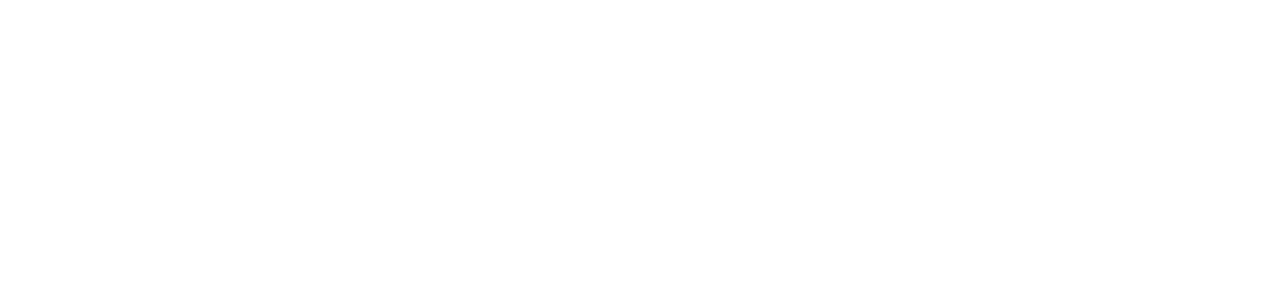
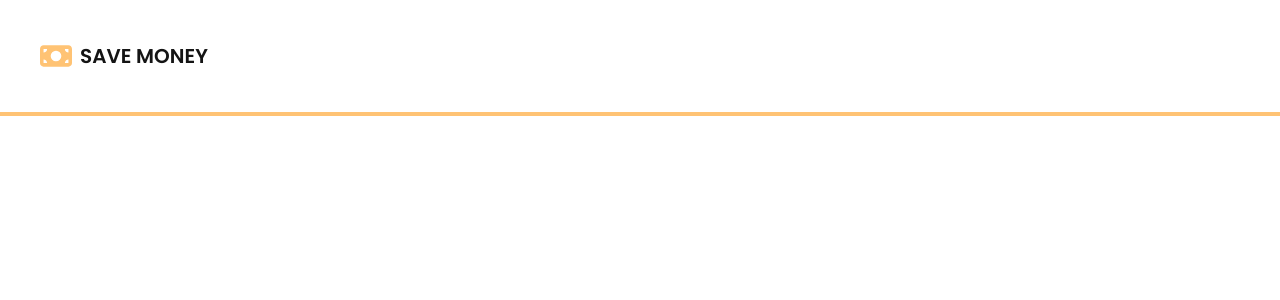
Before and after one commit to kimicasamina/expense-tracker-react, a React (Vite) app: page /logout in a window 1280 px wide. Before the commit this address had no page. Shown: the top 300 px of the page. Built offline with nearby package versions, Linux system fonts and the light colour scheme.

Commit message:
feat: logout, toast message

```diff
--- a/package.json
+++ b/package.json
@@ -14,7 +14,8 @@
     "react": "^18.2.0",
     "react-dom": "^18.2.0",
     "react-icons": "^5.0.1",
-    "react-router-dom": "^6.22.2"
+    "react-router-dom": "^6.22.2",
+    "react-toastify": "^10.0.4"
   },
   "devDependencies": {
     "@types/react": "^18.2.56",
--- a/src/App.jsx
+++ b/src/App.jsx
@@ -1,12 +1,21 @@
+// react
 import { useState } from 'react'
+
+// rrd
 import {
   createBrowserRouter,
   RouterProvider,
 } from "react-router-dom";
 
+// toastify library
+import { ToastContainer, toast } from 'react-toastify';
+import 'react-toastify/dist/ReactToastify.css';
+
+// components imports
 import Dashboard, { dashboardLoader } from './pages/Dashboard';
 import RootLayout, { RootLayoutLoader } from './pages/layouts/RootLayout';
 import Error from './pages/Error';
+import { logoutAction } from './actions/logoutAction';
 
 const router = createBrowserRouter([
   {
@@ -20,6 +29,10 @@
         element: <Dashboard />,
         loader: dashboardLoader,
       },
+      {
+        path: 'logout',
+        action: logoutAction,
+      },
     ]
   },
 ]);
@@ -30,6 +43,7 @@
   return (
     <>
       <RouterProvider router={router} />
+      <ToastContainer />
     </>
   )
 }
--- /dev/null
+++ b/src/actions/logoutAction.js
@@ -0,0 +1,13 @@
+import { redirect } from "react-router-dom"
+import { toast } from 'react-toastify';
+
+export const logoutAction = async () => {
+    // Delete user
+    localStorage.removeItem('username')
+    console.log('actions')
+
+    toast.success('Success!')
+
+    // Redirect to homepage
+    return redirect('/')
+}
--- a/src/assets/index.js
+++ b/src/assets/index.js
@@ -1,5 +1,7 @@
 import home from './home.svg'
+import trash from './trash.svg'
 
 export {
-    home
+    home,
+    trash,
 }
--- a/src/components/Nav.jsx
+++ b/src/components/Nav.jsx
@@ -2,30 +2,32 @@
 import { Form, NavLink } from 'react-router-dom';
 
 // hero icons imports
-import { home } from '../assets'
+import { FaMoneyBill } from "react-icons/fa6";
+import { FaRegTrashCan } from "react-icons/fa6";
 
 
-const Nav = () => {
+const Nav = ({username}) => {
 
   return (
     <>
-      <nav className='flex flex-row justify-between bg-white padding-y padding-x'>
-        <NavLink to='/' aria-label='Go to home' className='flex items-center py-4 '>
-          <img src={home} alt="logo" className='h-8' />
-          <span className="ml-2 text-2xl ">Expense Tracker</span>
+      <nav className='flex flex-row justify-between items-center bg-white padding-y padding-x border-b-4 border-saturated-orange'>
+        <NavLink to='/' aria-label='Go to home' className='flex items-center text-black rounded-md '>
+          <FaMoneyBill className='text-saturated-orange w-[32px] h-[32px]' />
+          <span className="ml-2 text-xl font-semibold">SAVE MONEY</span>
         </NavLink>
 
-        {/* {username && (
-          <Form method="post" actions="/logout" onSubmit={(event) => {
+        {username && (
+          <Form method="post" action="/logout" onSubmit={(event) => {
             if (!confirm('Delete user and all data?')){
               event.preventDefault()
             }
           }}>
-            <button className="btn border" type='submit'>
-              <span className="">Delete User</span>
+            <button className="bg-saturated-orange rounded-md py-4 px-6 flex flex-row items-center gap-x-2 " type='submit'>
+              <span className="font-semibold">DELETE USER</span>
+              <FaRegTrashCan />
             </button>
           </Form>
-        )}         */}
+        )}
       </nav>
     </>
   )
--- a/src/index.css
+++ b/src/index.css
@@ -8,7 +8,7 @@
   body {
     @apply font-sans;
     @apply text-base;
-    @apply text-gray-dark;
+    @apply text-dark;
   }
 
   h1 {
@@ -23,8 +23,10 @@
   }
 
   .btn {
-    @apply px-4 py-2 border border-gray-dark rounded-lg bg-gray-dark text-white;
-    @apply hover:border hover:border-gray-dark hover:bg-white hover:text-gray-dark;
+    /* @apply px-4 py-2 border border-gray-dark rounded-lg bg-gray-dark text-white;
+    @apply hover:border hover:border-gray-dark hover:bg-white hover:text-gray-dark; */
+    @apply px-6 py-4 rounded-md border-4 border-saturated-orange text-saturated-orange;
+    @apply hover:border-dark hover:text-dark;
   }
 
 }
--- a/src/pages/Dashboard.jsx
+++ b/src/pages/Dashboard.jsx
@@ -13,8 +13,7 @@
   const {username} = useLoaderData()
   return (
     <div className='padding-x padding-y'>
-      <h1 className="">Welcome! {username}</h1>
-      {/* <p>{username}</p> */}
+      <h1 className="">Welcome, {username}</h1>
     </div>
   )
 }
--- a/src/pages/layouts/RootLayout.jsx
+++ b/src/pages/layouts/RootLayout.jsx
@@ -15,7 +15,7 @@
   const {username} = useLoaderData()
   return (
     <div className='layout'>
-        <Nav />
+        <Nav username={username}/>
         <main className="">
             <Outlet />
         </main>
--- a/tailwind.config.js
+++ b/tailwind.config.js
@@ -12,6 +12,12 @@
       xl: '1440px',
     },
     colors: {
+      'saturated-green': '#114232',
+      'saturated-light-green': '#7F9F80',
+      'saturated-yellow': '#F9E897',
+      'saturated-orange': '#FFC374',
+      'white': '#fff',
+      'dark': '#141414',
       'blue': '#1fb6ff',
       'purple': '#7e5bef',
       'pink': '#ff49db',
@@ -19,7 +25,6 @@
       'green': '#13ce66',
       'yellow': '#ffc82c',
       'gray-dark': '#273444',
-      'white': '#fff',
       'gray': '#8492a6',
       'gray-light': '#d3dce6',
     },
```
Also changed, not shown: src/assets/trash.svg (added), 1 other file (tests, documents, lock files or other folders).
